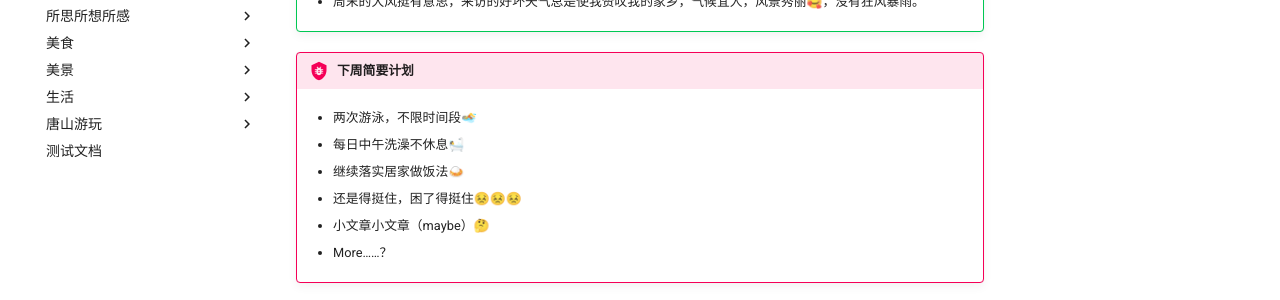
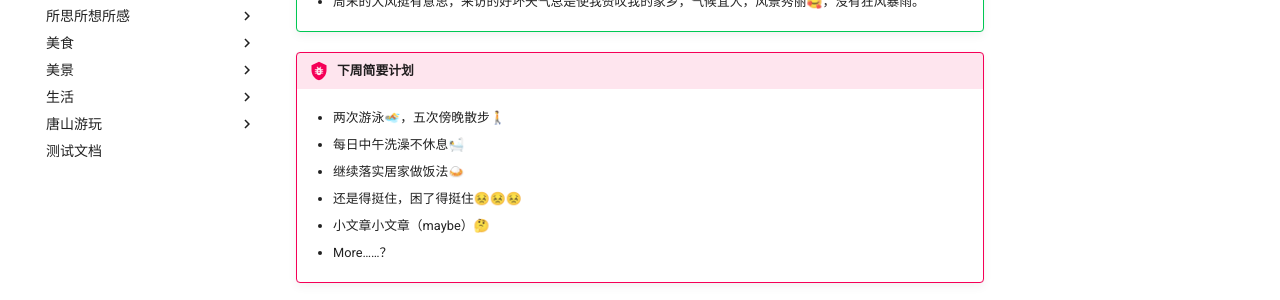
Before and after one commit to Haohahahaha/chat, an MkDocs documentation site: the page built from docs/1-Weekly/2025/0406-0412-6th.md, in a window 1280 px wide and 900 px high, scrolled down 894 px. Shown: the part 442-742 px from the top of the window. Built offline with MkDocs 1.6.1 and Material for MkDocs 9.7.7, drawn with Linux system fonts in a browser that asks for light colours.

Commit message:
2025-04-12_23:41:05 update

```diff
--- a/docs/1-Weekly/2025/0406-0412-6th.md
+++ b/docs/1-Weekly/2025/0406-0412-6th.md
@@ -49,7 +49,7 @@
 
 !!! bug "下周简要计划"
 
-    - 两次游泳，不限时间段🏊‍
+    - 两次游泳🏊‍，五次傍晚散步🚶‍
 
     - 每日中午洗澡不休息🛀
 
```
